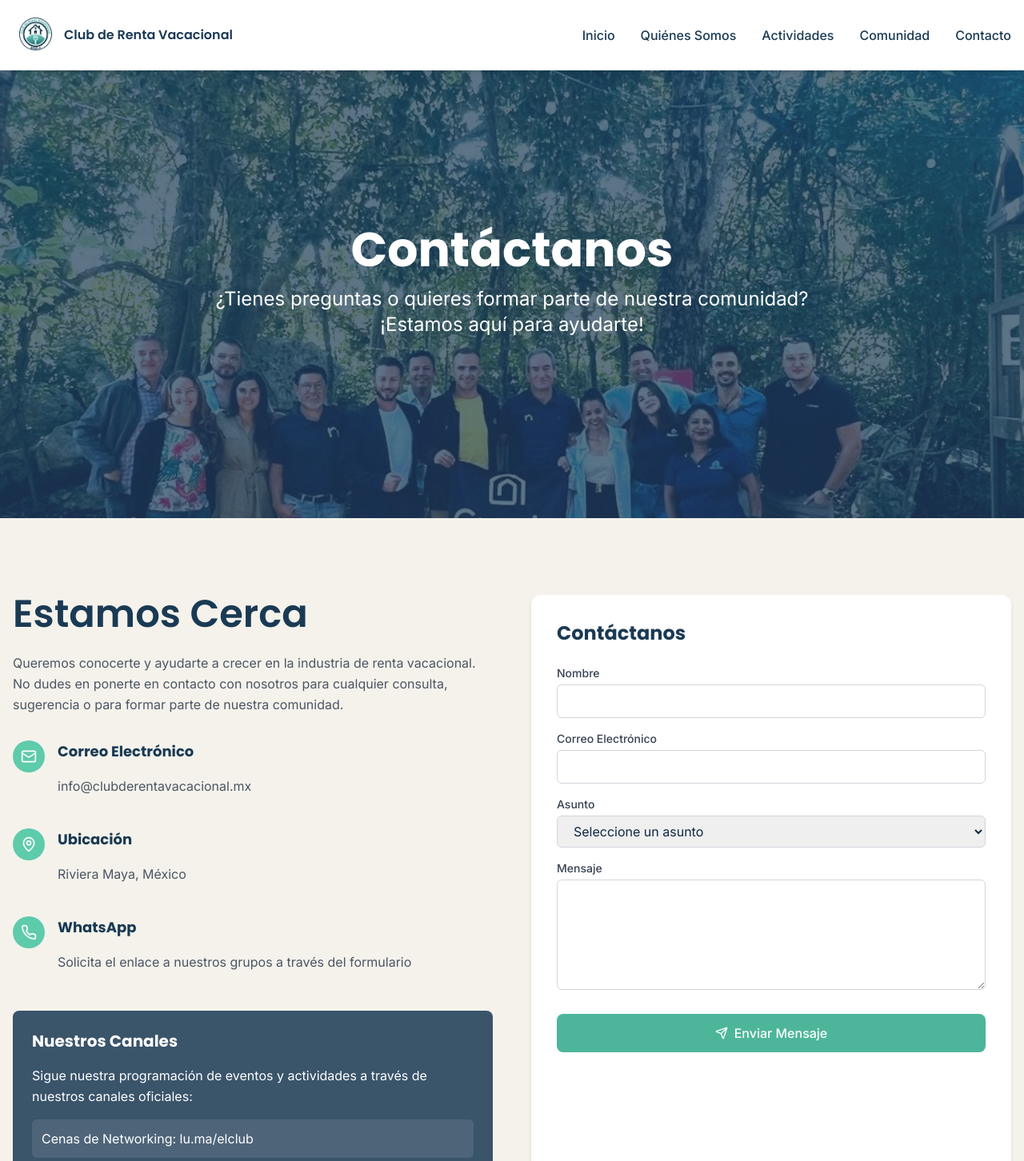
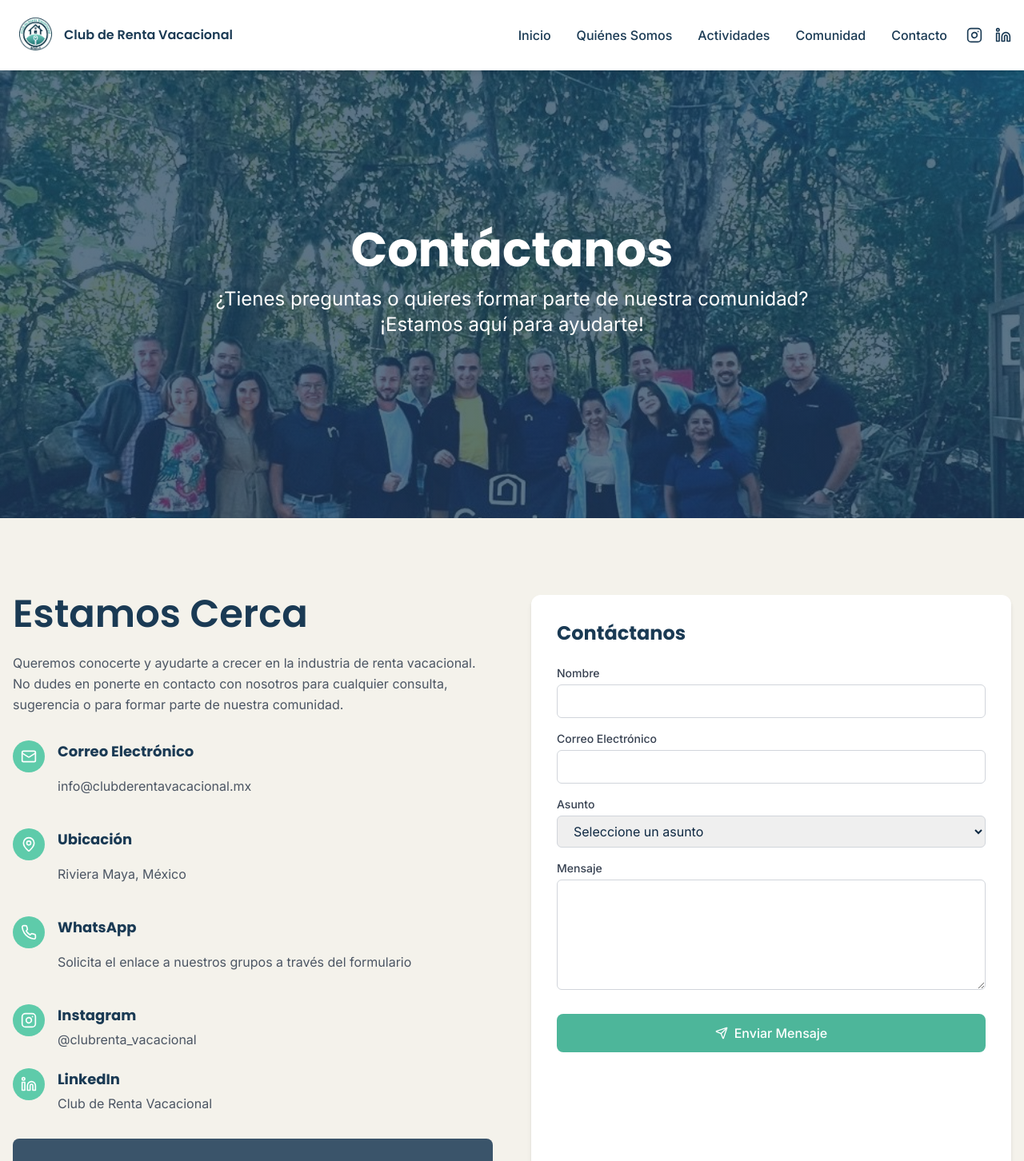
Before and after one commit to gorupicz/cahusamex, a React (Vite) app: page /contact in a window 1280 px wide. Shown: the top 1452 px of the page at 80% size. Built offline with nearby package versions, Linux system fonts and the light colour scheme.

Commit message:
Add social media links
Add links to Instagram and LinkedIn profiles.

```diff
--- a/src/components/Footer.tsx
+++ b/src/components/Footer.tsx
@@ -55,13 +55,10 @@ const Footer = () => {
           <div>
             <h4 className="text-xl font-heading font-medium mb-4">Contáctanos</h4>
             <div className="flex space-x-4 mb-4">
-              <a href="https://facebook.com" target="_blank" rel="noopener noreferrer" aria-label="Facebook">
-                <Facebook className="h-6 w-6 text-gray-300 hover:text-teal-light transition-colors" />
-              </a>
-              <a href="https://instagram.com" target="_blank" rel="noopener noreferrer" aria-label="Instagram">
+              <a href="https://www.instagram.com/clubrenta_vacacional/" target="_blank" rel="noopener noreferrer" aria-label="Instagram">
                 <Instagram className="h-6 w-6 text-gray-300 hover:text-teal-light transition-colors" />
               </a>
-              <a href="https://linkedin.com" target="_blank" rel="noopener noreferrer" aria-label="LinkedIn">
+              <a href="https://www.linkedin.com/company/club-de-renta-vacacional" target="_blank" rel="noopener noreferrer" aria-label="LinkedIn">
                 <Linkedin className="h-6 w-6 text-gray-300 hover:text-teal-light transition-colors" />
               </a>
               <a href="mailto:info@clubderentavacacional.mx" aria-label="Email">
--- a/src/components/Navbar.tsx
+++ b/src/components/Navbar.tsx
@@ -1,7 +1,7 @@
 
 import { useState } from 'react';
 import { Link } from 'react-router-dom';
-import { Menu, X } from 'lucide-react';
+import { Menu, X, Instagram, Linkedin } from 'lucide-react';
 
 const Navbar = () => {
   const [isOpen, setIsOpen] = useState(false);
@@ -25,7 +25,8 @@ const Navbar = () => {
         </Link>
 
         {/* Desktop Navigation */}
-        <div className="hidden md:flex space-x-8">
+        <div className="hidden md:flex items-center">
+          <div className="flex space-x-8 mr-6">
             <Link to="/" className="text-navy hover:text-teal transition-colors font-medium">
               Inicio
             </Link>
@@ -41,6 +42,16 @@ const Navbar = () => {
             <Link to="/contact" className="text-navy hover:text-teal transition-colors font-medium">
               Contacto
             </Link>
+          </div>
+
+          <div className="flex space-x-4">
+            <a href="https://www.instagram.com/clubrenta_vacacional/" target="_blank" rel="noopener noreferrer" aria-label="Instagram" className="text-navy hover:text-teal transition-colors">
+              <Instagram size={20} />
+            </a>
+            <a href="https://www.linkedin.com/company/club-de-renta-vacacional" target="_blank" rel="noopener noreferrer" aria-label="LinkedIn" className="text-navy hover:text-teal transition-colors">
+              <Linkedin size={20} />
+            </a>
+          </div>
         </div>
 
         {/* Mobile menu button */}
@@ -92,6 +103,15 @@ const Navbar = () => {
             >
               Contacto
             </Link>
+
+            <div className="flex space-x-4 pt-2">
+              <a href="https://www.instagram.com/clubrenta_vacacional/" target="_blank" rel="noopener noreferrer" aria-label="Instagram" className="text-navy hover:text-teal transition-colors">
+                <Instagram size={20} />
+              </a>
+              <a href="https://www.linkedin.com/company/club-de-renta-vacacional" target="_blank" rel="noopener noreferrer" aria-label="LinkedIn" className="text-navy hover:text-teal transition-colors">
+                <Linkedin size={20} />
+              </a>
+            </div>
           </div>
         </div>
       )}
--- a/src/pages/Contact.tsx
+++ b/src/pages/Contact.tsx
@@ -3,7 +3,7 @@ import Navbar from '@/components/Navbar';
 import Footer from '@/components/Footer';
 import Hero from '@/components/Hero';
 import ContactForm from '@/components/ContactForm';
-import { Mail, MapPin, Phone } from 'lucide-react';
+import { Mail, MapPin, Phone, Instagram, Linkedin } from 'lucide-react';
 
 const Contact = () => {
   return (
@@ -55,6 +55,30 @@ const Contact = () => {
                     <p className="text-gray-600">Solicita el enlace a nuestros grupos a través del formulario</p>
                   </div>
                 </div>
+
+                <div className="flex items-start">
+                  <div className="h-10 w-10 bg-teal-light rounded-full flex items-center justify-center mr-4">
+                    <Instagram className="h-5 w-5 text-white" />
+                  </div>
+                  <div>
+                    <h3 className="text-lg font-bold text-navy mb-1">Instagram</h3>
+                    <a href="https://www.instagram.com/clubrenta_vacacional/" target="_blank" rel="noopener noreferrer" className="text-gray-600 hover:text-teal transition-colors">
+                      @clubrenta_vacacional
+                    </a>
+                  </div>
+                </div>
+
+                <div className="flex items-start">
+                  <div className="h-10 w-10 bg-teal-light rounded-full flex items-center justify-center mr-4">
+                    <Linkedin className="h-5 w-5 text-white" />
+                  </div>
+                  <div>
+                    <h3 className="text-lg font-bold text-navy mb-1">LinkedIn</h3>
+                    <a href="https://www.linkedin.com/company/club-de-renta-vacacional" target="_blank" rel="noopener noreferrer" className="text-gray-600 hover:text-teal transition-colors">
+                      Club de Renta Vacacional
+                    </a>
+                  </div>
+                </div>
               </div>
 
               <div className="bg-navy-light text-white p-6 rounded-lg">
```
Lines whose indentation alone changed are shown as unchanged.
